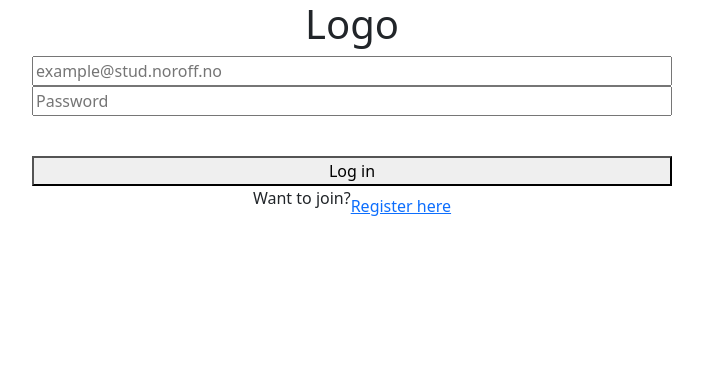
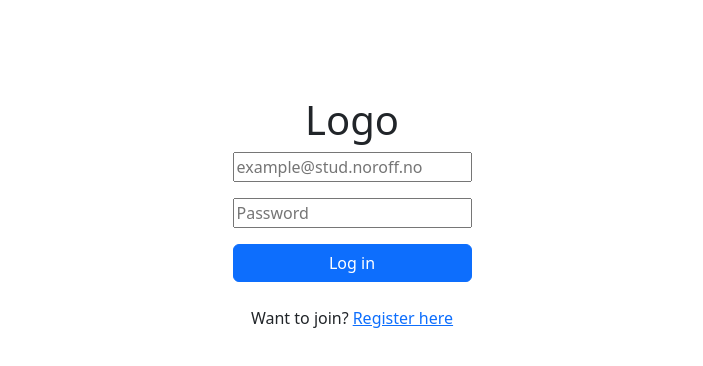
Before and after one commit to mathildeew/social-media-application, a website with bundled scripts: page index.html in a window 1280 px wide. Shown: the whole page, without its empty margins (288-991 px from the left). Built offline with nearby package versions, Linux system fonts and the light colour scheme.

Commit message:
login and register styles

```diff
--- a/index.html
+++ b/index.html
@@ -16,24 +16,30 @@
     <link rel="stylesheet" href="dist/css/styles.css" />
   </head>
   <body>
-    <h1>Logo</h1>
-    <form action="" id="loginForm">
+    <main class="mt-5 d-flex flex-column align-items-center">
+      <h1 class="mt-5">Logo</h1>
+      <form action="" id="loginForm" class="d-flex flex-column mb-4">
+        <div class="mb-3">
           <input type="email" placeholder="example@stud.noroff.no" id="email" />
+        </div>
+        <div class="mb-3">
           <input
             type="password"
             placeholder="Password"
             id="password"
             minlength="8"
           />
+        </div>
         <div class="formError"></div>
 
-      <button type="submit">Log in</button>
+        <button type="submit" class="btn btn-primary">Log in</button>
       </form>
 
-    <div class="registerHere">
+      <div class="d-flex">
         <p>Want to join?</p>
-      <a href="register.html">Register here</a>
+        <a href="register.html" class="ms-1">Register here</a>
       </div>
+    </main>
     <!-- <script src="js/script.js"></script> -->
     <script defer type="module" src="js/login/login.mjs"></script>
   </body>
--- a/src/scss/styles.scss
+++ /dev/null
@@ -1,23 +0,0 @@
-h1 {
-  text-align: center;
-}
-
-#loginForm,
-#registerForm {
-  width: 50%;
-  display: flex;
-  flex-direction: column;
-  margin: 0 auto;
-}
-
-.registerHere {
-  display: flex;
-  justify-content: center;
-  align-items: center;
-}
-
-.formError {
-  // display: none;
-  color: red;
-  margin-bottom: 40px;
-}
```
Also changed, not shown: register.html (+11 -3 lines), dist/css/styles.css, 1 other file. Lines whose indentation alone changed are shown as unchanged.
